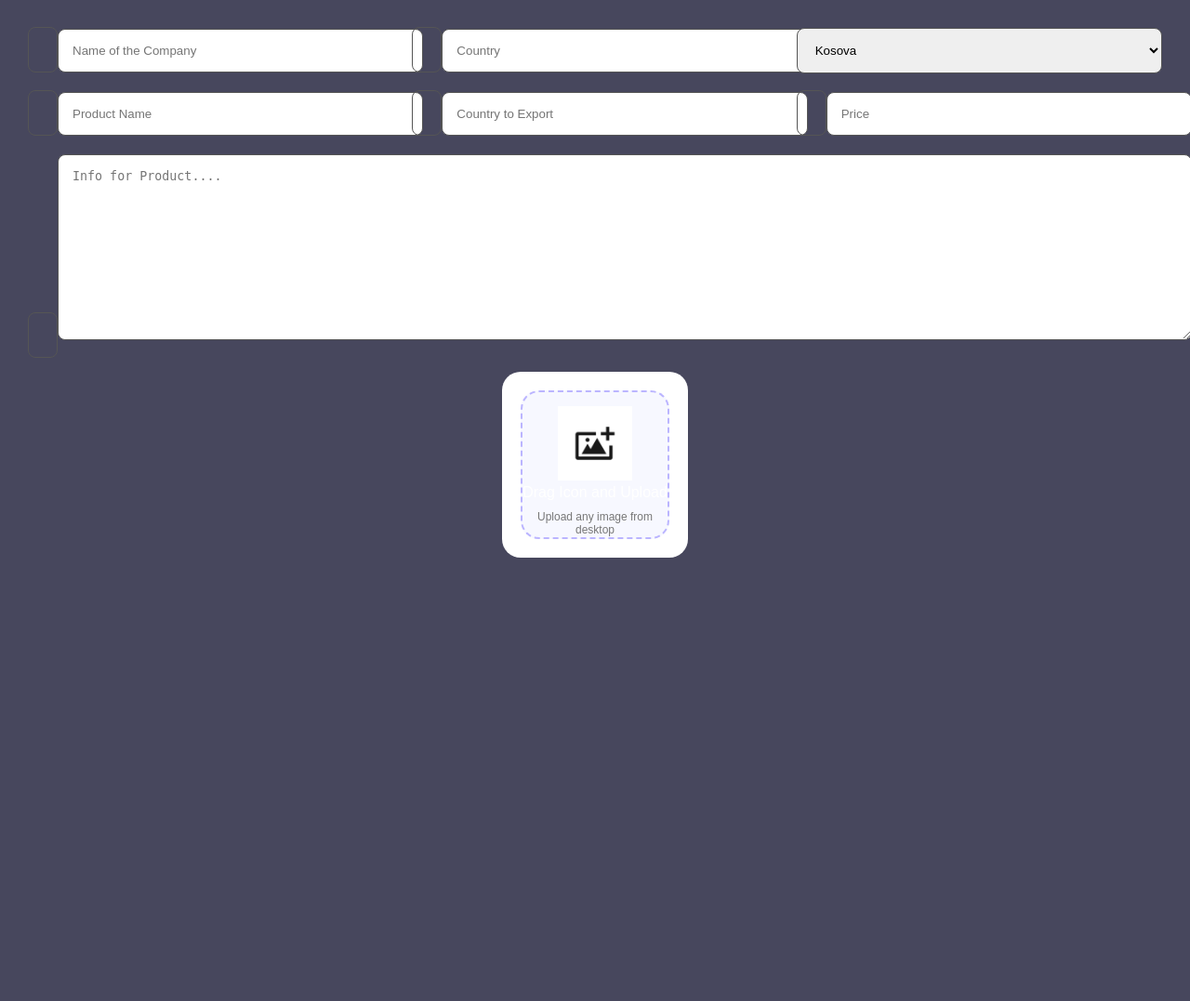
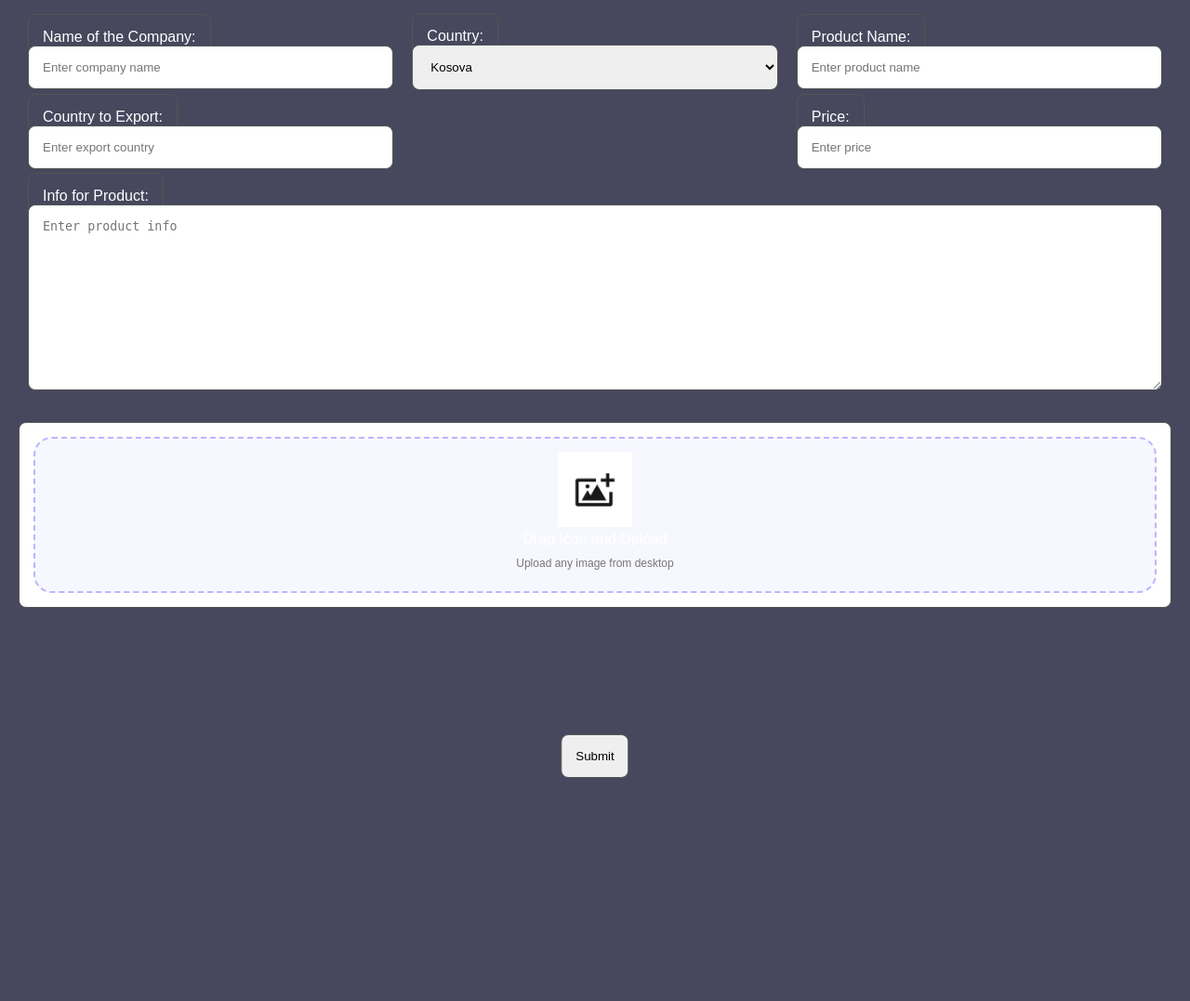
Before and after one commit to Lorani1/Projekt-PHP, a PHP site: page /Export.php in a window 1280 px wide. Shown: the part 60-1137 px from the top of the page at 93% size. Before the commit the page ends 660 px from the top, so only its background shows below. Run offline with PHP 8.4, Linux system fonts and the light colour scheme.

Commit message:
I have made it so when somebody fills the export page infos it will be saved then in database

```diff
--- a/Export.php
+++ b/Export.php
@@ -1,9 +1,65 @@
+<?php
+if ($_SERVER["REQUEST_METHOD"] == "POST") {
+
+    $servername = "localhost";
+    $username = "root";
+    $password = "";
+    $dbname = "projekt";
+
+    $conn = new mysqli($servername, $username, $password, $dbname);
+
+
+    if ($conn->connect_error) {
+        die("Connection failed: " . $conn->connect_error);
+    }
+
+
+    $stmt = $conn->prepare("INSERT INTO export (Cname, Country, pName, Cexport, Price, message, image) VALUES (?, ?, ?, ?, ?, ?, ?)");
+    $stmt->bind_param("ssssdss", $Name, $Country, $pName, $eCountry, $Price, $txt, $image);
+
+    $Name = $_POST["Name"];
+    $Country = $_POST["Country"];
+    $pName = $_POST["pName"];
+    $eCountry = $_POST["eCountry"];
+    $Price = $_POST["Price"];
+    $txt = $_POST["txt"];
+    $image = $_FILES["image"]["name"];
+
+    if (empty($Name) || empty($Country) || empty($pName) || empty($eCountry) || empty($Price) || empty($txt) || empty($image)) {
+
+        echo "<script>displayAlert('Error: All fields are required.');</script>";
+
+    } else {
+
+        if ($stmt->execute()) {
+            echo "New record created successfully";
+        } else {
+            echo "Error: " . $stmt->error;
+        }
+
+        $stmt->close();
+        $conn->close();
+
+        header("Location: Export.php");
+        exit();
+    }
+
+}
+?>
 <!DOCTYPE html>
 <html lang="en">
 <head>
     <meta charset="UTF-8">
     <meta name="viewport" content="width=device-width, initial-scale=1.0">
     <link rel="stylesheet" href="Export.css">
+    <style>
+        .SubmitGroup {
+            position: absolute;
+            top: 850px;
+            left: 50%;
+            transform: translateX(-50%);
+        }
+    </style>
     <title>Export</title>
 </head>
 <body>
@@ -17,55 +73,44 @@
         </div>
     </nav>
 
-
+    <form method="post" enctype="multipart/form-data"> <!-- Changed form action to submit.php -->
         <div class="Info">
             <div class="InputGroup">
-            <label for="Name"></label>
-            <input type="text" name="Name" id="Name" placeholder="Name of the Company">
+                <label for="Name">Name of the Company:</label>
+                <input type="text" name="Name" id="Cname" placeholder="Enter company name">
             </div>
-
-        <div class="InputGroup">
-            <label for="Country"></label>
-            <input type="text" name="Country" id="Country" placeholder="Country">
-        </div>
-
-        <div class="InputGroup">
-            <select name="cars" id="cars">
-                <option value="volvo">Kosova</option>
-                <option value="saab">Albania</option>
-                <option value="opel">Bulgaria</option>
-                <option value="audi">Hungary</option>
-                <option value="audi">Srbia</option>
-                <option value="audi">North Macedonia</option>
-                <option value="audi">Bosnia and Herezegovina</option>
-                <option value="audi">Montenegro</option>
+            <div class="InputGroup SelectGroup">
+                <label for="Country">Country:</label>
+                <select name="Country" id="Country">
+                    <option value="Kosova">Kosova</option>
+                    <option value="Albania">Albania</option>
+                    <option value="Bulgaria">Bulgaria</option>
+                    <option value="Hungary">Hungary</option>
+                    <option value="Srbia">Srbia</option>
+                    <option value="North Macedonia">North Macedonia</option>
+                    <option value="Bosnia and Herezegovina">Bosnia and Herezegovina</option>
+                    <option value="Montenegro">Montenegro</option>
                 </select>
             </div>
-
             <div class="InputGroup">
-            <label for="pName"></label>
-            <input type="text" name="pName" id="pName" placeholder="Product Name">
+                <label for="pName">Product Name:</label>
+                <input type="text" name="pName" id="pName" placeholder="Enter product name">
             </div>
-
             <div class="InputGroup">
-            <label for="eCountry"></label>
-            <input type="text" name="eCountry" id="eCountry" placeholder="Country to Export">
+                <label for="eCountry">Country to Export:</label>
+                <input type="text" name="eCountry" id="Cexport" placeholder="Enter export country">
             </div>
-
             <div class="InputGroup">
-            <label for="Price"></label>
-            <input type="text" name="Price" id="Price" placeholder="Price">
+                <label for="Price">Price:</label>
+                <input type="text" name="Price" id="Price" placeholder="Enter price">
             </div>
-
             <div class="TextAreaGroup">
-            <label for="txt">   </label>
-            <textarea name="" id="txt" cols="30" rows="10" placeholder="Info for Product...."></textarea>
+                <label for="txt">Info for Product:</label>
+                <textarea name="txt" id="message" cols="30" rows="10" placeholder="Enter product info"></textarea>
             </div>
-    </div>
-
             <div class="hero" id="hero-1">
                 <label for="input-file-1" class="drop-area">
-            <input type="file" accept="image/*" id="input-file-1" class="input-file" hidden>
+                    <input type="file" accept="image/*" id="input-file-1" name="image" class="input-file" hidden> <!-- Added name for file input -->
                     <div class="img-view">
                         <img src="Upload.jpg" alt="Upload">
                         <p>Drag Icon and Upload</p>
@@ -73,6 +118,11 @@
                     </div>
                 </label>
             </div>
+            <div class="SubmitGroup">
+                 <input type="submit" value="Submit">
+            </div>
+        </div>
+    </form>
     <script src="Export.js"></script>
 </body>
 </html>
```
Lines whose indentation alone changed are shown as unchanged.
